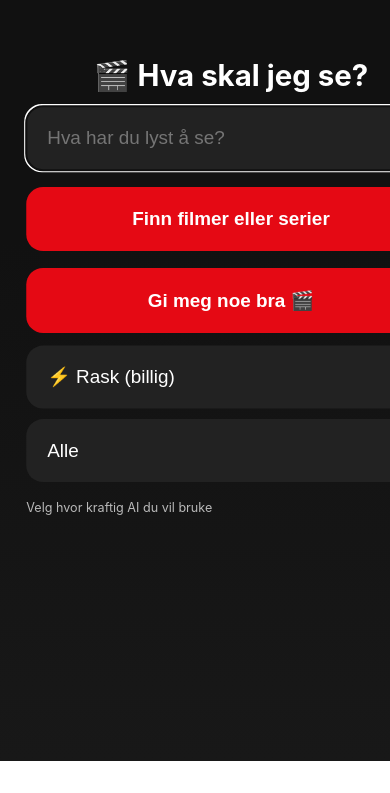
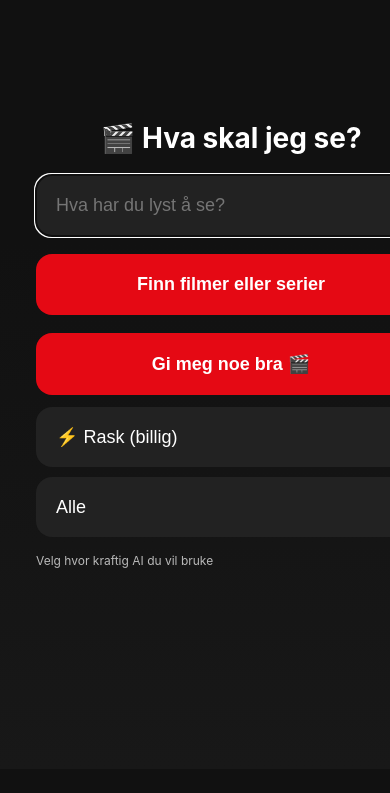
Before and after one commit to hdybdahl94-rgb/movie-finder, a React (Vite) app: page / in a window 390 px wide. Shown: the part 107-900 px from the top of the page. Before the commit the page ends 868 px from the top, so only its background shows below. Built offline with nearby package versions, Linux system fonts and the light colour scheme.

Commit message:
siste mobil fiks

```diff
--- a/src/style.css
+++ b/src/style.css
@@ -4,64 +4,50 @@ body {
   font-family: -apple-system, BlinkMacSystemFont, sans-serif;
   background: linear-gradient(180deg, #111 0%, #111 40%, #181818 100%);
   color: #fff;
-  font-size: 16px;
+  font-size: 17px;
 }
 
 /* CONTAINER */
 .container {
   width: 100%;
-  max-width: 600px;
-  margin: 0 auto;
-  padding: 12px;
+  padding: 16px;
 }
 
-/* EMPTY STATE → midten */
+/* EMPTY MODE (før søk) */
 .container.empty {
-  min-height: 100dvh;
-  display: block;
-  align-items: center;     /* vertikal center */
-  justify-content: center; /* horisontal center */
+  height: 100dvh;
 }
 
-
+/* FULLSCREEN CONTENT */
 .container.empty .content {
-  max-width: 100%;
+  height: 100%;
   width: 100%;
-  transform: scale(1.05);
-  margin-top: -60px;
-  padding: 24px;
-  height: 100dvh;
 
   display: flex;
   flex-direction: column;
-  justify-content: center;
+  justify-content: center;  /* vertikal center */
 
+  padding: 20px;
 }
 
-
-/* INNER CONTENT */
+/* NORMAL CONTENT */
 .content {
   width: 100%;
-  max-width: 100%
-}
-
-/* (valgfritt – mer app-look) */
-.container.empty .content {
-  max-width: 400px;
 }
 
 /* TITTEL */
 h1 {
   text-align: center;
   font-size: 28px;
-  margin-bottom: 12px;
+  margin-bottom: 20px;
 }
 
 /* FORM */
 form {
   display: flex;
   flex-direction: column;
-  gap: 16px;
+  gap: 18px;
+  width: 100%;
 }
 
 /* INPUT, BUTTON, SELECT */
@@ -88,11 +74,11 @@ button {
   color: white;
   font-weight: bold;
   cursor: pointer;
-  transition: transform 0.1s ease, opacity 0.1s ease;
+  transition: transform 0.1s ease, background 0.1s ease;
 }
 
 button:active {
-  transform: scale(0.98);
+  transform: scale(0.97);
 }
 
 button:disabled {
@@ -112,7 +98,7 @@ select {
   display: flex;
   flex-direction: column;
   gap: 12px;
-  margin-top: 12px;
+  margin-top: 16px;
 }
 
 /* CARD */
@@ -122,14 +108,13 @@ select {
   background: #1a1a1a;
   border-radius: 14px;
   padding: 12px;
-  align-items: flex-start;
   cursor: pointer;
   transition: transform 0.1s ease, background 0.1s ease;
   box-shadow: 0 2px 6px rgba(0, 0, 0, 0.4);
 }
 
 .card:active {
-  transform: scale(0.98);
+  transform: scale(0.97);
   background: #222;
 }
 
@@ -158,22 +143,20 @@ select {
   flex: 1;
   display: flex;
   flex-direction: column;
-  gap: 6px;
+  gap: 8px;
 }
 
 /* TITLE */
 .card-content h3 {
   margin: 0;
-  font-size: 17px;
-  line-height: 1.3;
+  font-size: 18px;
 }
 
 /* DESCRIPTION */
 .card-content p {
   margin: 0;
-  color: #cfcfcf;
   font-size: 15px;
-  line-height: 1.4;
+  color: #ccc;
 
   display: -webkit-box;
   -webkit-line-clamp: 3;
@@ -193,27 +176,21 @@ select {
   padding: 6px 10px;
   border-radius: 999px;
   font-size: 13px;
-  font-weight: 600;
 }
 
-/* WATCH SECTION */
+/* WATCH */
 .watch-section {
   margin-top: 6px;
 }
 
-/* LABELS */
 .watch-label {
   font-size: 13px;
-  margin: 0 0 6px 0;
-  opacity: 0.75;
-  color: #bdbdbd;
+  opacity: 0.8;
 }
 
 .watch-label-muted {
   font-size: 13px;
-  margin: 0 0 8px 0;
-  opacity: 0.55;
-  color: #bdbdbd;
+  opacity: 0.6;
 }
 
 /* PROVIDERS */
@@ -223,7 +200,6 @@ select {
   gap: 6px;
 }
 
-/* PROVIDER ITEM */
 .provider-item {
   display: flex;
   align-items: center;
@@ -242,31 +218,37 @@ select {
 
 .provider-item span {
   font-size: 13px;
-  color: #fff;
-  white-space: nowrap;
 }
 
 /* LINK */
 .watch-link {
   display: inline-block;
-  margin-top: 4px;
+  margin-top: 6px;
+  padding: 8px 12px;
+  background: #2a2a2a;
+  border-radius: 999px;
   font-size: 13px;
+  text-decoration: none;
   color: #fff;
-  text-decoration: none;
-  background: #2a2a2a;
-  padding: 8px 12px;
-  border-radius: 999px;
 }
 
-.watch-link:hover {
-  background: #333;
+/* DESKTOP FIX */
+@media (min-width: 768px) {
+  .container {
+    max-width: 600px;
+    margin: 0 auto;
+  }
+
+  .container.empty .content {
+    max-width: 500px;
+    margin: 0 auto;
+  }
 }
 
-/* SMALL DEVICES */
-@media (max-width: 400px) {
-  .poster {
-    width: 70px;
-    min-width: 70px;
-    height: 105px;
+
+@media (min-width: 768px) {
+  body {
+    display: flex;
+    justify-content: center;
   }
 }
```
